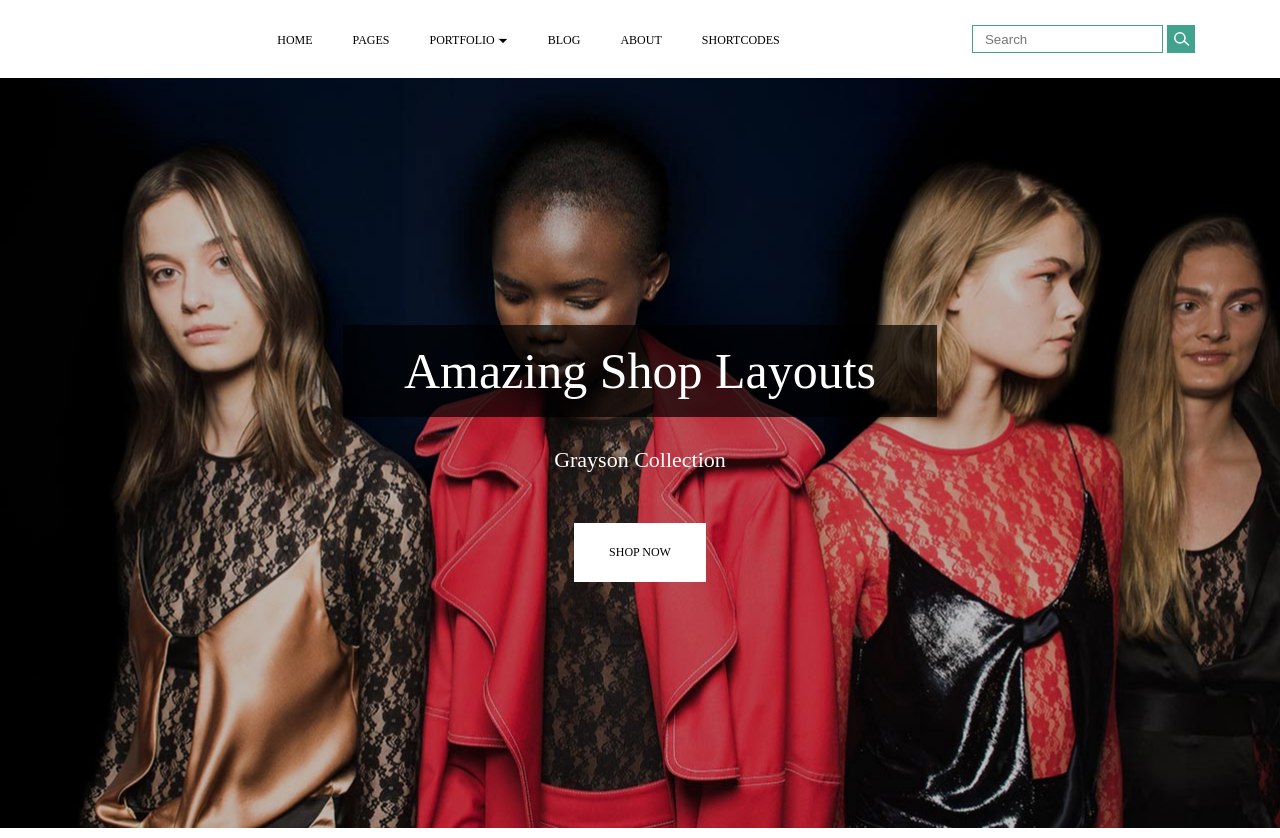
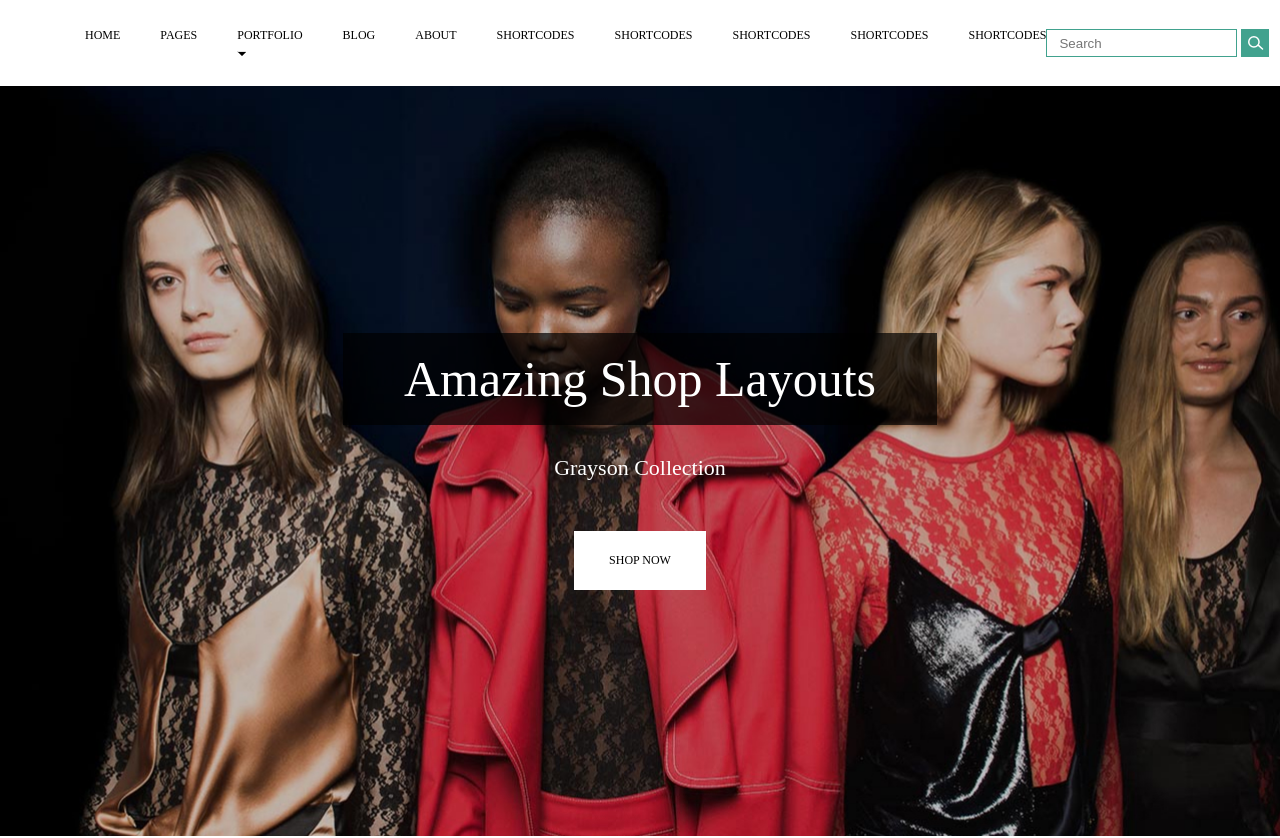
Before and after one commit to Russell2204/grayson, a plain HTML site: page index.html in a window 1280 px wide. Shown: the top 838 px of the page. Drawn offline with Linux system fonts and the light colour scheme.

Commit message:
second commit

```diff
--- a/index.html
+++ b/index.html
@@ -23,6 +23,10 @@
                 </li>
                 <li><a href="">BLOG</a></li>
                 <li><a href="">ABOUT</a></li>
+                <li><a href="">SHORTCODES</a></li>
+                <li><a href="">SHORTCODES</a></li>
+                <li><a href="">SHORTCODES</a></li>
+                <li><a href="">SHORTCODES</a></li>
                 <li><a href="">SHORTCODES</a></li>
             </ul>
             <div class="header__nav-search">
```
